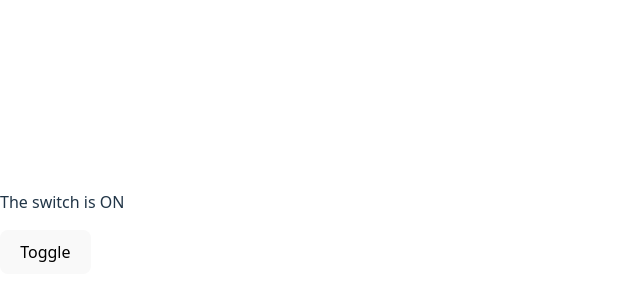
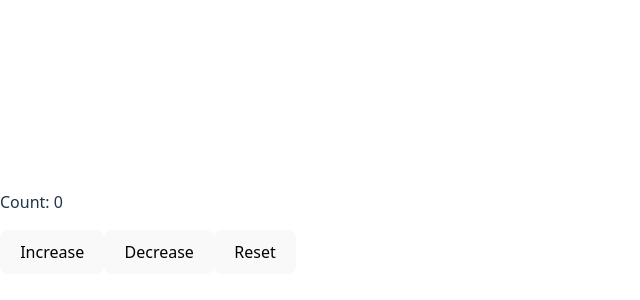
Before and after one commit to danlewismuriuki/react-tales, a React (Vite) app: page / in a window 1280 px wide. Shown: the part 176-476 px from the top of the page, without its empty margins (0-640 px from the left). Built offline with nearby package versions, Linux system fonts and the light colour scheme.

Commit message:
feat: add reset message feedback and prevent decrement below zero

```diff
--- a/src/App.jsx
+++ b/src/App.jsx
@@ -1,19 +1,38 @@
-import React, {useState} from 'react';
+import React, {useState} from "react";
 
-export function Toggle() {
-  const [toggle, setToggle]=useState(true)
-  const handleToggle = () => {
-    setToggle(!toggle);
-  };
+export function Counter() {
+  const [count, setCount] = useState(0)
+  const [message, setMessage] = useState("")
+
+  function Increment () {
+    setCount(count + 1)
+    setMessage("")
+  }
+
+  function Decrement () {
+    if (count > 0) {
+      setCount(count - 1 )
+      setMessage("")
+    }
+  }
+
+  function Reset () {
+    if (count == 0) {
+      setMessage("count is already at 0!")
+    }
+    setCount(0)
+    setMessage("Count has been reset")
+  }
 
   return (
-    <div>
-      <p>The switch is {toggle ? 'ON': 'OFF'}</p>
-      <button onClick={handleToggle}>
-        Toggle
-      </button>
-    </div>
+  <div>
+    <p>Count: {count}</p>
+    <button onClick={Increment}>Increase</button>
+    <button onClick={Decrement}>Decrease</button>
+    <button onClick={Reset}>Reset</button>
+    {message && <p style={{color: "red"}}>{message}</p>}
+  </div>
   )
 }
 
-export default Toggle;
+export default Counter;
```
